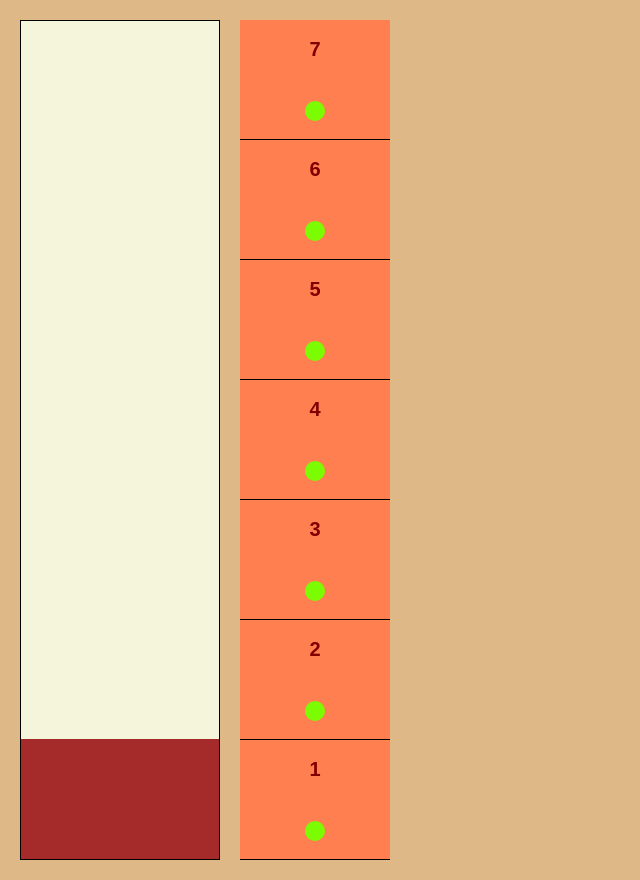
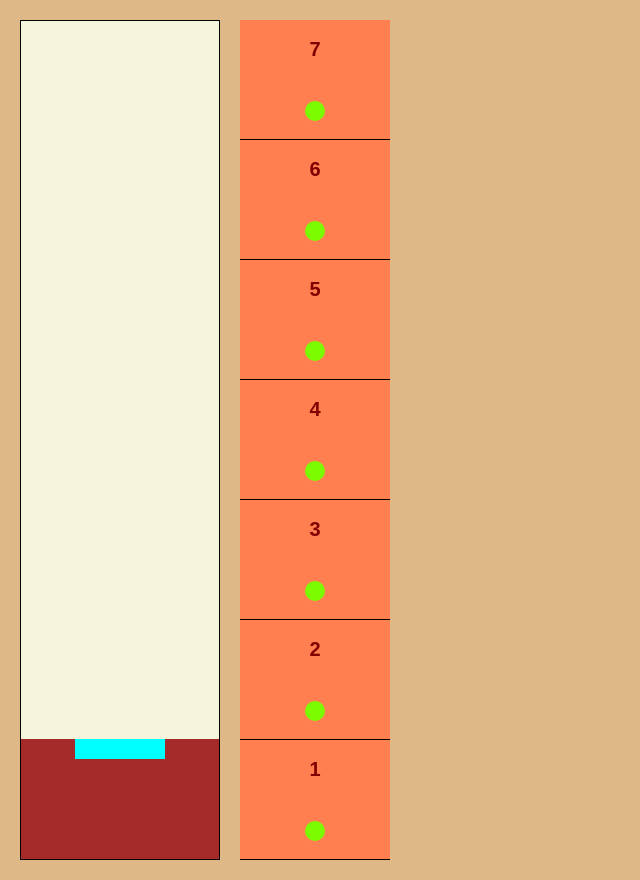
Before and after one commit to JettPy/elevator-emulator, a Vue app: page / in a window 1280 px wide. Shown: the whole page, without its empty margins (0-640 px from the left). Built offline with nearby package versions, Linux system fonts and the light colour scheme.

Commit message:
Добавлена анимация движения лифта и дисплей лифта

```diff
--- a/src/App.vue
+++ b/src/App.vue
@@ -2,7 +2,7 @@
   <Elevator
     v-bind:floorCount="this.floorCount"
     v-bind:handleElevatorArrival="this.handleElevatorArrival"
-    v-bind:targetFloor="this.targetFloor"
+    v-bind:floorRequestQueue="this.floorRequestQueue"
   />
   <ButtonBar
     v-bind:floorCount="this.floorCount"
@@ -25,6 +25,7 @@ export default {
     return {
       floorCount: 7,
       floorRequestQueue: [],
+      isElevatorMoving: false,
       liftPosition: 1,
       isClicked: [],
       targetFloor: null
@@ -37,7 +38,7 @@ export default {
   },
   methods: {
     handleButtonClick(floorNumber) {
-      if (this.isClicked[floorNumber - 1] || this.liftPosition == floorNumber) {
+      if ((this.isClicked[floorNumber - 1] || this.liftPosition == floorNumber) && !this.isElevatorMoving) {
         return;
       }
       this.isClicked[floorNumber - 1] = true;
@@ -46,22 +47,9 @@ export default {
     handleElevatorArrival(floor) {
       this.liftPosition = floor;
       this.isClicked[this.liftPosition - 1] = false;
+      this.floorRequestQueue.shift();
       //запуск анимации отдыха + обновление статуса лифта
     },
-    handleElevatorMove(targetFloor) {
-      this.targetFloor = targetFloor;
-      console.log(targetFloor)
-      setTimeout(this.handleElevatorArrival, 3000, targetFloor);
-    }
-  },
-  watch: {
-    floorRequestQueue: {
-      handler() {
-        if (this.floorRequestQueue.length > 0)
-          this.handleElevatorMove(this.floorRequestQueue.shift());
-      },
-      deep:true
-    }
   }
 }
 </script>
--- a/src/components/ButtonBar.vue
+++ b/src/components/ButtonBar.vue
@@ -32,7 +32,7 @@ export default {
 }
 </script>
 
-<style>
+<style scoped>
 .button-bar {
   width: 150px;
   min-width: 20px;
--- a/src/components/Elevator.vue
+++ b/src/components/Elevator.vue
@@ -4,6 +4,7 @@
       :style="style_lift"
       :class="{lift_resting: isResting}"
     >
+    <p class="lift__display">{{ message }}</p>
     </div>
   </div>
 </template>
@@ -16,10 +17,11 @@ export default {
   props: {
     floorCount: Number,
     handleElevatorArrival: Function,
-    targetFloor: Number
+    floorRequestQueue: Array
   },
   data() {
     return {
+      message: '',
       currPosition: 1,
       isResting: false,
       time: 0
@@ -39,35 +41,50 @@ export default {
     }
   },
   methods: {
-    elevatorArrive() {
-      this.handleElevatorArrival();
+    async elevatorArrive() {
       this.isResting = true;
-      setTimeout(()=>{
+      this.message = '';
+      await setTimeout(()=>{
         this.isResting = false;
+        this.handleElevatorArrival(this.currPosition);
       }, 3000)
     },
-    elevatorMove(targetFloor) {
+    async elevatorMove(targetFloor) {
       let distance = targetFloor - this.currPosition;
+      if (distance > 0) {
+        this.message = targetFloor + ' up'
+      } else {
+        this.message = targetFloor + ' down'
+      }
       this.time = Math.abs(distance);
       this.currPosition += distance;
-      setTimeout(() => {
+      await setTimeout(() => {
         this.elevatorArrive();
         console.log(`Выполнено за ${this.time * 1000}`)
       }, this.time * 1000);
-
+    },
+    async checkIsResting() {
+      return this.isResting;
     }
   },
   watch: {
-    targetFloor: {
-      handler() {
-        this.elevatorMove(this.targetFloor);
-      }
+    floorRequestQueue: {
+      async handler() {
+        console.log(this.floorRequestQueue)
+        if (this.floorRequestQueue.length == 0)
+          return
+        let state = await this.checkIsResting();
+        if (!state) {
+          await this.elevatorMove(this.floorRequestQueue[0]);
+        }
+      },
+      deep: true
     }
   }
 }
 </script>
 
-<style>
+<style scoped>
 .shaft {
   width: 200px;
   min-width: 30px;
@@ -93,6 +110,17 @@ export default {
   animation-iteration-count: infinite;
 }
 
+.lift__display {
+  font-size: 14px;
+  font-weight: 600;
+  font-family: Arial, Helvetica, sans-serif;
+  margin: auto;
+  background-color:aqua;
+  text-align: center;
+  width: 45%;
+  height: 20px;
+}
+
 @keyframes blink {
   0%,
   50%,
@@ -116,5 +144,9 @@ export default {
     margin-left: 10px;
   }
 
+  .lift__display {
+    font-size: 10px;
+  }
+
 }
 </style>
--- a/src/components/Floor.vue
+++ b/src/components/Floor.vue
@@ -26,7 +26,7 @@ export default {
 }
 </script>
 
-<style>
+<style scoped>
 .floor {
   height: 100%;
   display: flex;
```
